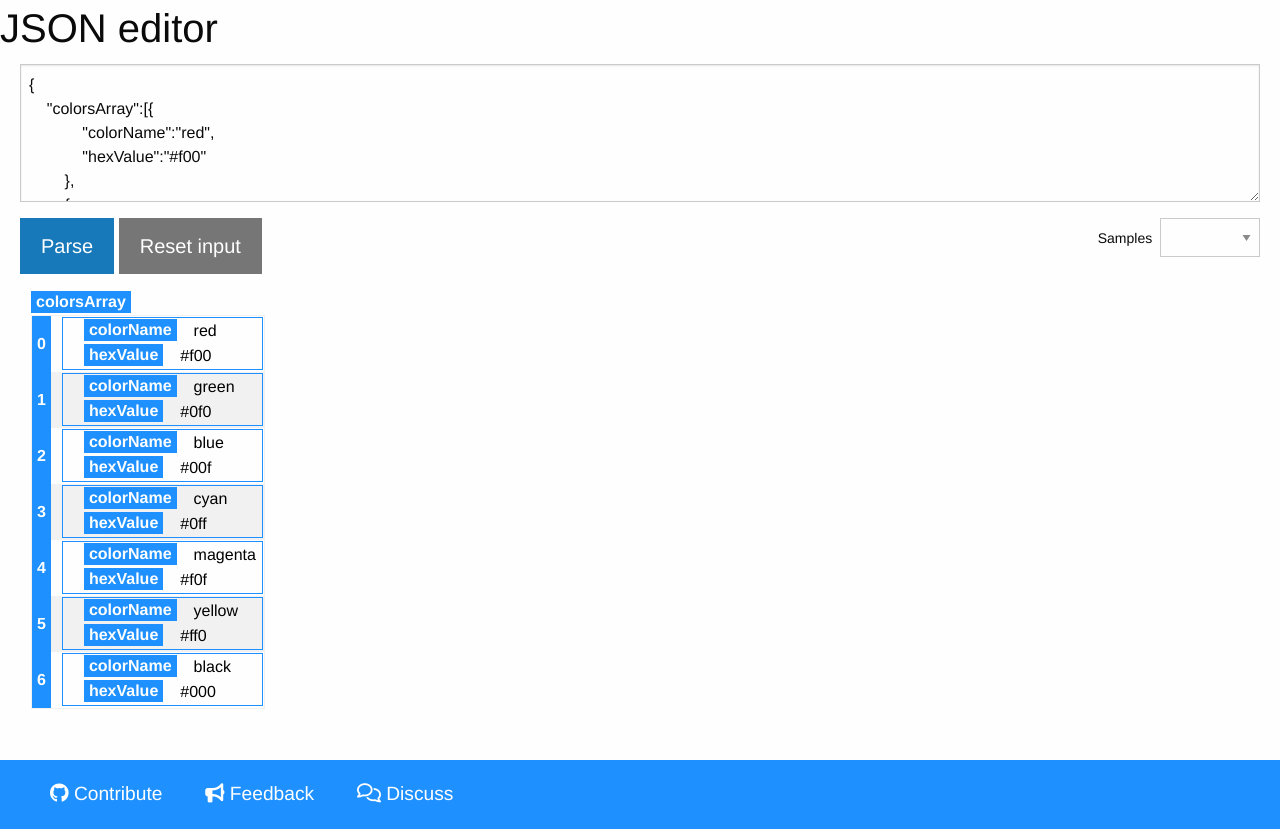
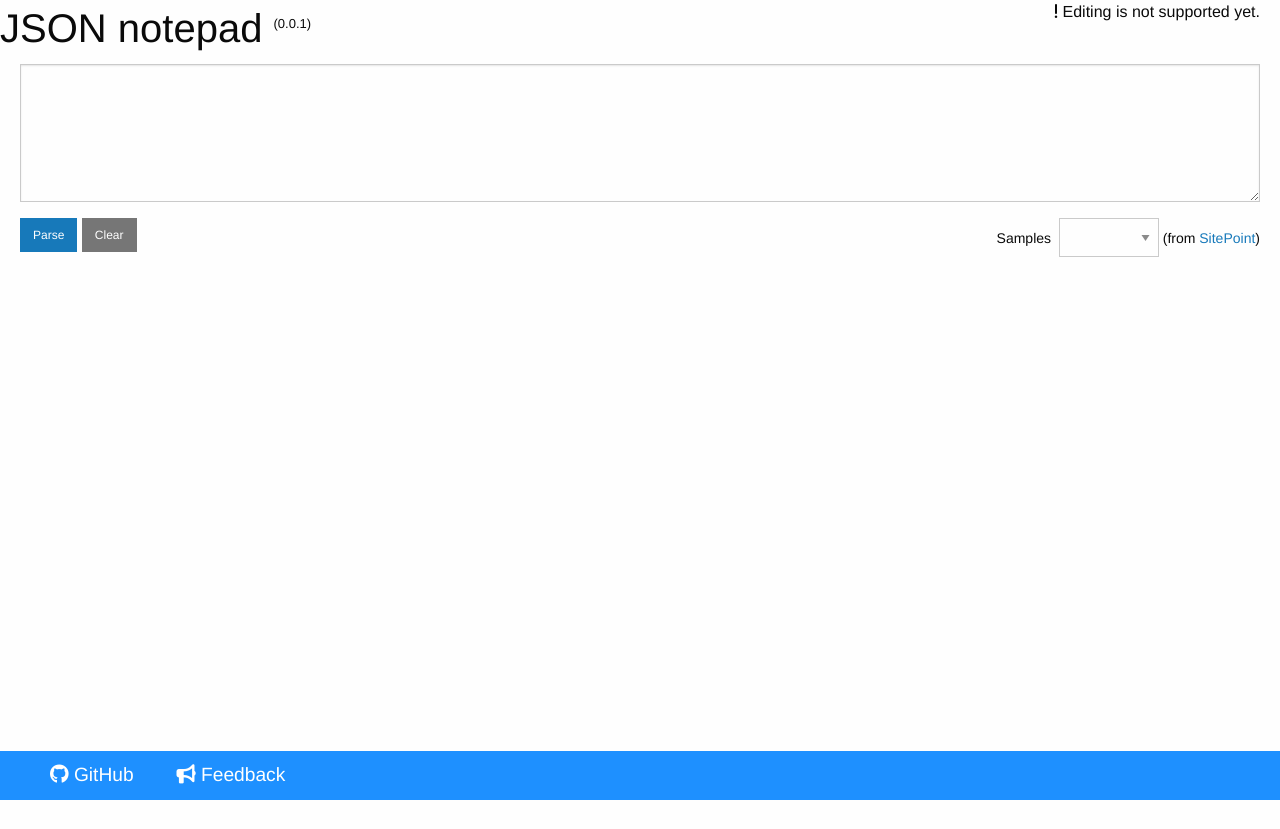
Before and after one commit to seoriy/Json-notepad, a plain HTML site: page index.html in a window 1280 px wide. After the commit the page ends 800 px from the top, so only its background shows below. Drawn offline with nearby package versions, Linux system fonts and the light colour scheme.

Commit message:
beautify all

```diff
--- a/css/main.css
+++ b/css/main.css
@@ -1,12 +1,36 @@
+.version-label{
+    /*font-size: 50%;*/
+    font-size: small;
+    vertical-align: super;
+}
+.header-panel{
+    display: inline-block;
+}
+.header-info{
+    display: inline-block;
+    float: right;
+    position: relative;
+    vertical-align: center;
+    /*text-align: right;*/
+    margin-right: 20px;
+}
+
 .objSection, section.toolbar {
     margin-left: 20px;
     margin-right: 20px;
+}
+.objSection{
+    margin-bottom: 150px;
 }
 footer {
     background: dodgerblue;
     color: white !important;
     margin: 50px 0px 0px 0px;
-    padding: 20px 50px 20px;
+    padding: 10px 50px 10px;
+    bottom: 0;
+    width: 100%;
+    position: fixed;
+    z-index: 5;
 }
 footer>div {
     margin: 0px;
--- a/index.html
+++ b/index.html
@@ -3,7 +3,7 @@
 <meta charset="UTF-8">
 
 <head>
-    <title>App sample</title>
+    <title>JSON notepad</title>
 
     <link rel="stylesheet" href="bower_components/foundation/css/foundation.css">
     <link rel="stylesheet" href="bower_components/font-awesome/css/font-awesome.css">
@@ -20,24 +20,28 @@
 <body ng-app="jsonEditor" ng-controller="RootObj">
     <header>
         <div class="panel">
-            <h2>JSON editor</h2></div>
+            <div class="header-panel">
+                <h2>JSON notepad <span class="version-label">(0.0.1)</span></h2>
+            </div>
+            <div class="header-info">
+                <i class="fa fa-exclamation"></i> Editing is not supported yet.</div>
+        </div>
     </header>
-
     <section class="toolbar">
         <div class="form">
             <textarea rows="5" ng-model="jsonObj"></textarea>
             <div class="form-toolbar">
-                <a class="button large " ng-click="parseObject()">Parse</a>
-                <a class="button large secondary" ng-click="resetInput()">Reset input</a>
+                <a id="" class="button small " ng-click="parseObject()">Parse</a>
+                <a id="" class="button small secondary" ng-click="resetInput()">Clear</a>
                 <span>
                     <label>Samples&nbsp;
-                    <select name="samples" class="sampleSelect" ng-options="s.name as s.descr for s in samples" ng-model="selectedSample" ng-change="loadSample(selectedSample)"></select>
+                    <select name="samples" class="sampleSelect" ng-options="s.name as s.descr for s in samples" ng-model="selectedSample" ng-selected="s.name==initSample" ng-change="loadSample(selectedSample)"></select>
+                    (from <a href="http://www.sitepoint.com/10-example-json-files/">SitePoint</a>)
                     </label>
                 </span>
             </div>
         </div>
     </section>
-
     <section class="objSection">
         <div class="editor-panel" ng-if="targetObj" ng-init="target=targetObj">
             <script type="text/ng-template" id="objTemplate">
@@ -50,13 +54,10 @@
     </section>
     <footer>
         <div>
-            <a href="#" target="_blank"><i class="fa fa-github"></i> Contribute</a>
+            <a href="https://github.com/seoriy/Json-notepad" target="_blank"><i class="fa fa-github"></i> GitHub</a>
         </div>
         <div>
-            <a href="#" target="_blank"><i class="fa fa-bullhorn"></i> Feedback</a>
-        </div>
-        <div>
-            <a href="#" target="_blank"><i class="fa fa-comments-o"></i> Discuss</a>
+            <a href="https://github.com/seoriy/Json-notepad/issues/new" target="_blank"><i class="fa fa-bullhorn"></i> Feedback</a>
         </div>
     </footer>
 </body>
--- a/js/app.js
+++ b/js/app.js
@@ -2,11 +2,10 @@
     'use strict';
     function toJson(o) {
         var str = JSON.stringify(o);
-        // alert(str);
         return str;
     }
 
-    var app = angular.module("jsonEditor", [])  //["sf.treeRepeat"])
+    var app = angular.module("jsonEditor", [])
         .controller("RootObj", ["$scope", "$q", "$http", function ($scope, $q, $http) {
             $scope.samples = [
                 { name: "", descr: "<None>" },
@@ -21,11 +20,8 @@
                 { name: "youtube", descr: "youtube" },
             ];
 
-            //$scope.sample = { "name": "foundation", "version": "5.5.2", "main": ["css/foundation.css", "css/foundation.css.map", "js/foundation.js"], "ignore": [], "dependencies": { "jquery": ">= 2.1.0", "modernizr": ">= 2.7.2", "fastclick": ">=0.6.11", "jquery.cookie": "~1.4.0", "jquery-placeholder": "~2.0.7" }, "devDependencies": { "jquery.autocomplete": "devbridge/jQuery-Autocomplete#1.2.9", "lodash": "~2.4.1" }, "private": true, "homepage": "https://github.com/zurb/bower-foundation", "_release": "5.5.2", "_resolution": { "type": "version", "tag": "5.5.2", "commit": "9bad0646cb1c41d230e79ffe381491b7f703fc52" }, "_source": "git://github.com/zurb/bower-foundation.git", "_target": "~5.5.2", "_originalSource": "foundation", "_direct": true };
             function init() {
                 $scope.toJson = toJson;
-                //$scope.sample = { name: "Nikola", lastName: "Tesla", Pattents: [{ name: "Electric psubmitValueropulsion", year: 1879 }, { name: "Tesla Generator", year: 1894 }] };
-                // use some bower config for example
                 if (!$scope.targetObj)
                     $scope.targetObj = $scope.sample;
 
@@ -73,11 +69,11 @@
             $scope.isSimpleField = function (obj) { return angular.isString(obj) || angular.isNumber(obj) || angular.isDate(obj); };
             $scope.isStringField = function (obj) { return angular.isString(obj); };
             $scope.isNumberField = function (obj) { return angular.isNumber(obj); };
-            $scope.isDateField = function (obj) { return angular.isDate(obj); };
+            $scope.isDateField   = function (obj) { return angular.isDate(obj); };
 
             $scope.isLabelDefined = function (f) { return f == 0 || f; };
-            $scope.isArrayField = function (obj) { return angular.isArray(obj); };
-            $scope.isObjectField = function (obj) { return !angular.isArray(obj) && angular.isObject(obj); };
+            $scope.isArrayField   = function (obj) { return angular.isArray(obj); };
+            $scope.isObjectField  = function (obj) { return !angular.isArray(obj) && angular.isObject(obj); };
             $scope.isLink = function (str) {
                 return angular.isString(str) && (str.trim().indexOf('http://') === 0 || str.trim().indexOf('https://') === 0);
             }
@@ -111,8 +107,8 @@
 
             // editor methods
             $scope.resetInput = function () {
-                init();
                 $scope.jsonObj = JSON.stringify($scope.sample);
+                $scope.parseObject();
             }
 
             $scope.parseObject = function () {
@@ -122,7 +118,6 @@
 
                     var defer = $q.defer();
                     defer.promise.then(function (val) {
-                        // alert($scope.jsonObj);
                         $scope.errorMessage = null;
                         if ($scope.jsonObj) {
                             $scope.targetObj = val;
@@ -138,14 +133,8 @@
                         catch (e) {
                             defer.reject(e);
                         }
-                    }, $scope.jsonObj.length / 10000 + 5);//Math.abs(Math.log($scope.jsonObj)) + 5);
+                    }, 5);
                 }
             };
-
-
-            $http.get('data/samples/sample-colors.json', { transformResponse: [] }).then(function (resp) {
-                $scope.jsonObj = resp.data;
-                $scope.parseObject();
-            });
         }]);
 })();
--- a/parts/item-view.html
+++ b/parts/item-view.html
@@ -1,10 +1,10 @@
 <div class="row-container">
     <div ng-if="isSimpleField(v)" class="str-row" ng-init="editValue=v">
         <!--ng-dblclick="editField(f, itemIndex)"-->
-        <span class="label label-simple" ng-if="isLabelDefined(f)" ng-bind="f"></span>
+        <span class="label label-simple" ng-if="isLabelDefined(f)" ng-bind="::f"></span>
 
-        <a class="field field-simple" ng-if="isLink(v) && !isEditingField(f, itemIndex)" target="_blank" ng-bind="v" ng-href="{{v}}"></a>
-        <span class="field field-simple" ng-if="!isLink(v) && !isEditingField(f, itemIndex)" ng-bind="v"
+        <a class="field field-simple" ng-if="isLink(v) && !isEditingField(f, itemIndex)" target="_blank" ng-bind="::v" ng-href="{{::v}}"></a>
+        <span class="field field-simple" ng-if="!isLink(v) && !isEditingField(f, itemIndex)" ng-bind="::v"
               ng-class="{'field-str': isStringField(v), 'field-num': isNumberField(v), 'field-date': isDateField(v)}"></span>
         <!--editor-->
         <span class="edit-field">
@@ -13,17 +13,17 @@
             ng-keyup="$event.keyCode == 13 && editField('', -1) && submitValue(editValue, target, f, $index)"></span>-->
     </div>
     <div ng-if="isArrayField(v)" class="array-row" ng-init="arr=parseArray(v)">
-        <div class="label label-array" ng-if="isLabelDefined(f)" ng-bind="f"></div>
+        <div class="label label-array" ng-if="isLabelDefined(f)" ng-bind="::f"></div>
         <table class="array-list" ng-if="arr">
             <tr ng-if="!arr.isSimple">
                 <th><span class="th-title">#</span></th>
                 <th ng-repeat="v in arr.fields track by $index">
-                    <span class="th-title" ng-bind="v"></span>
+                    <span class="th-title" ng-bind="::v"></span>
                 </th>
             </tr>
             <tr ng-repeat="item in arr.array track by $index" ng-init="itemIndex = $index">
                 <td class="td-index" class="label-arr-item">
-                    <span class="label-arr-item" ng-bind="$index"></span>
+                    <span class="label-arr-item" ng-bind="::$index"></span>
                 </td>
                 <td ng-repeat="field in arr.fields track by $index" ng-if="!arr.isSimple">
                     <div ng-include="'parts/item-view.html'" ng-if="item.hasOwnProperty(field)" ng-init="f=null; v=item[field]; target=item"></div>
@@ -35,7 +35,7 @@
         </table>
     </div>
     <div ng-if="isObjectField(v)" class="obj-row">
-        <div class="label label-obj" ng-if="isLabelDefined(f)" ng-bind="f"></div>
+        <div class="label label-obj" ng-if="isLabelDefined(f)" ng-bind="::f"></div>
         <div class="field field-obj" ng-include="'objTemplate'" ng-init="target=v; itemIndex=0"></div>
     </div>
 </div>
```
Also changed, not shown: data/samples/readme.txt (added).
